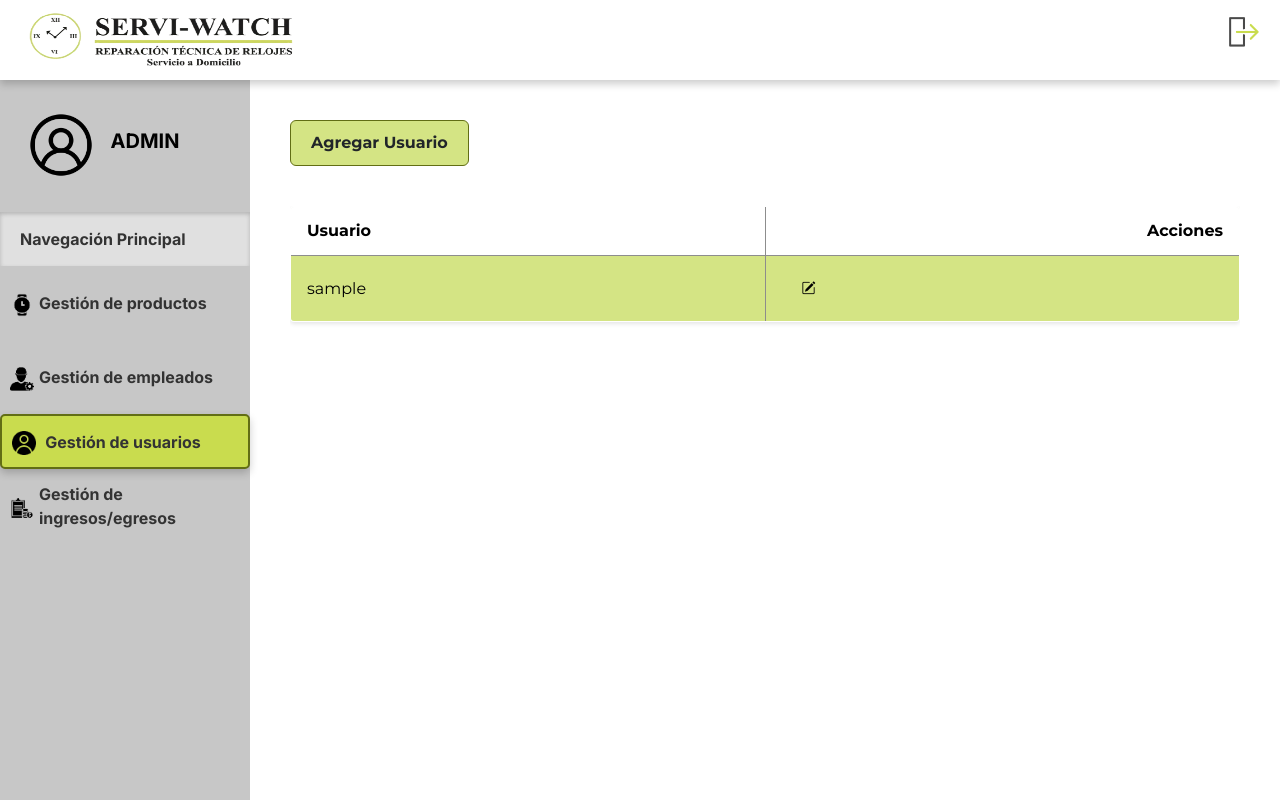
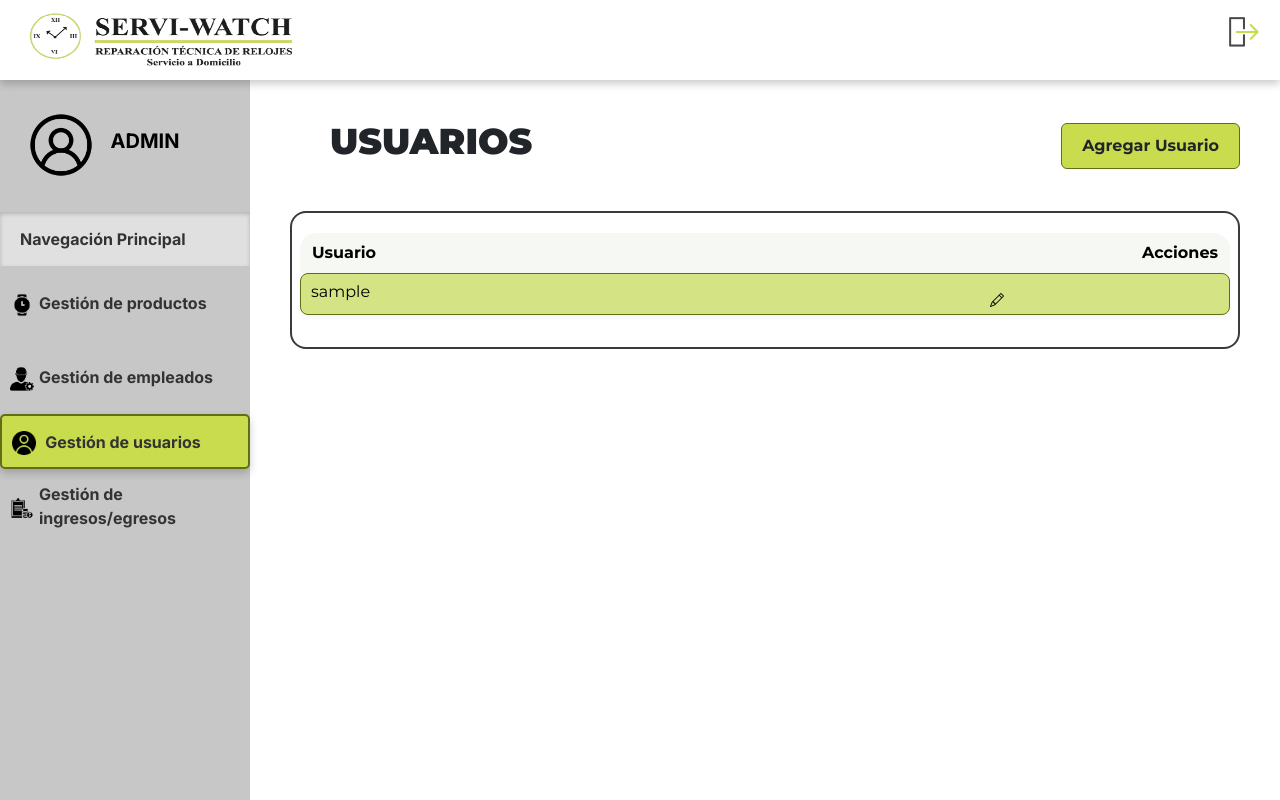
Before and after one commit to cordorat/Serviwatch, a Django app: page /usuarios/ in a window 1280 px wide. Run offline with Django 5.2, Linux system fonts and the light colour scheme; the visitor is signed in with stand-in values (Sample User, id 1); data comes from the database, SQL or seed files in the repository; some libraries are stand-ins or nearby versions.

Commit message:
Se acomodaron las tablas de cliente y usuario
* clone del proyecto

* Plantilla base para el dashboard

* Se comprobó que cambiara la base según el usuario que se encuentre activo

* acomode frontend de cliente

* Se modificó agregar cliente y se implementó bootstrap

* Finalizado la base.html y el agregar cliente

* botones

* comprobaciones

* cambios en la sidebar

* ventana emergente de cliente

* ventana emergente corregida

* acomodar reloj

* formulario de agregar usuario

* formulario de usuario

* agregar usuario completado con mensajes resaltados en rojo

* Creacion de HU de egreso en usuario

* creacion de HU de egreso terminada

* Merge Migrate

* mejora de pruebas de views de egreso

* Otra prueba de test en egreso

* Test de egreso mejorados

* Tests arreglados

* Merge migrations

---------

Co-authored-by: David Santiago Cordoba Perdomo <cordoba.david@correounivalle.edu.co>

* errores remarcan en rojo el input de formulario cliente

* tabla de usuarios (no terminada)

* se quedó un }

* migraciones

* se acomodaron los css

* test y service de usuario

* eliminar archivo db

* eliminar .coverage

* xd

* eliminar ahora sí .coverage

* borrar todo egresos

* eliminar egreso (completo)

* test de usuario mas completos

* Tests de usuario

* tablas

* comit para pasar

* ya quedo

* lapiz mejorado

* probando

* cambio en el test reparacion

---------

Co-authored-by: crisgit24 <cristian.camilo.franco@correounivalle.edu.co>
Co-authored-by: David Santiago Cordoba Perdomo <cordoba.david@correounivalle.edu.co>

```diff
--- a/core/static/css/formularios.css
+++ b/core/static/css/formularios.css
@@ -11,13 +11,24 @@
     max-width: 100%;
 }
 
-
 form {
   display: flex;
   flex-direction: column;
   gap: 10px;
   width: 100%;
-  max-width: 300px;
+  max-width: 400px;
+}
+
+.custom-form {
+  display: flex;
+  flex-direction: column;
+  gap: 10px;
+  width: 100%;
+  max-width: 400px;
+}
+
+.form-group input{
+  width: 100%;
 }
 
 .form-group input{
@@ -31,7 +42,7 @@ form {
   padding: 10px;
   border: 2px solid #626E15;
   border-radius: 4px;
-  width: 100%;
+  width: 70%;
   box-sizing: border-box;
 
 }
@@ -60,22 +71,6 @@ form {
   transition: none !important;
 
 }
-
-.btn-add {
-  background-color: #D4E484;
-  border: 1px solid #626E15;
-  align-self: right;
-  white-space: nowrap;
-  font-family: "Montserrat", sans-serif;
-}
-
-
-.btn-add:hover {
-  background-color: #D4E484;
-  border: 1px solid #626E15;
-  align-self: right;
-}
-
 
 .save {
   background-color: #D4E484;
@@ -147,126 +142,63 @@ h4{
   padding-left: 40px;
 }
 
-.custom-table {
-  border: 1px solid #8d8d8d;
-  border-radius: 4px;
-  overflow: hidden;
-  box-shadow: 0 2px 4px rgba(0, 0, 0, 0.1);
-  word-break: break-word;
-}
-
-.table-header {
-  background-color: #f6f8f3; /* tono claro verde/neutral */
-  color: #4a4a4a;
-  font-weight: 600;
-}
-
-.custom-table td {
-  vertical-align: middle;
-  padding: 12px 16px;
-  border-bottom: 1px solid #8e8c8c;
-  border-right: 1px solid #8e8c8c;
-  font-family: "Montserrat", sans-serif;
-  background-color: #D4E484;
-  white-space: normal;
-  overflow: hidden;
-  text-overflow: ellipsis;
-  word-wrap: break-word;
-  word-break: break-word;
-  min-width: 100px;
-}
-
-.custom-table th {
-  vertical-align: middle;
-  padding: 12px 16px;
-  font-family: "Montserrat", sans-serif;
-  border: 1px solid #8d8d8d;
-}
-
-.custom-table tbody tr:hover {
-  background-color: #f0f3e7; /* un verde claro sutil */
-}
-
-.btn-outline-primary {
-  border-color: #626E15;
-  color: #626E15;
-}
-
-.btn-outline-primary:hover {
-  background-color: #626E15;
-  color: white;
-}
-
-.btn-search {
-  height: 38px;
-  background-color: #C9DC4E;
-  border: 2px solid #626E15;
-}
-
-.btn-search:hover {
-  background-color: #C9DC4E;
-  border: 2px solid #626E15;
-}
-
-table {
-  width: 100%;
-  table-layout: fixed;
-}
-
-.table-container {
-  overflow-x: auto;
-  max-width: 100%;
-}
-
-.header-icons {
-  display: flex;
-  align-items: center;
-  gap: 1rem;
-  margin-bottom: 1rem;
-}
-
-.search-form {
-  flex: 1;
-  max-width: 400px;
-}
-
-.search-form .input-group {
-  height: 100%;
-  display: flex;
-}
-
-.search-form .form-control {
-  height: 100%;
-  border-right: none;
-  border: 2px solid #626E15;
-  font-family: "Montserrat", sans-serif;
-  font-weight: bold;
-}
-
-.search-form .btn-search {
-  height: 100%;
-  border-left: none;
-  background-color: white;
-  border: 2px solid #626E15;
-}
-
-div.error-message {
+.help-text {
+  color: #6c757d;
   font-size: 0.875rem;
-  color: #dc3545;
-  padding-left: 1rem;
   margin-top: 0.25rem;
   display: block;
 }
 
-.input-group .error-message span.text-danger {
+.form-error {
+  color: #dc3545;
+  font-size: 0.875rem;
+  margin-top: 0.25rem;
+  display: block;
   font-weight: bold;
+  width: 100%;
+  border-radius: 4px;
 }
 
-div.error-message span.text-danger {
-  font-size: 0.875rem;
-  color: #dc3545 !important;
-  display: block;
-  font-weight: bold;
+.form-group:has(.form-error) input {
+  border: 2px solid #dc3545;
+  background-color: #fff8f8;
+  border-radius: 4px;
+}
+
+.form-group:has(.form-error) .input-group-text {
+  border-color: #dc3545;
+  background-color: #fff8f8;
+}
+
+.form-group:has(.form-error) .input-group-text:first-child {
+  background-color: #D4E484;
+  border-top-left-radius: 4px;
+  border-bottom-left-radius: 4px;
+}
+
+.form-group:has(.form-error) .input-group-text:last-child {
+  background-color: #D4E484;
+  border-top-right-radius: 4px;
+  border-bottom-right-radius: 4px;
+}
+
+.toggle-password {
+  position: absolute;
+  right: 10px;
+  top: 50%;
+  transform: translateY(-50%);
+  cursor: pointer;
+  z-index: 10;
+}
+
+input.is-invalid {
+  border: 2px solid #dc3545 !important;
+  background-color: #fff8f8 !important;
+  border-radius: 4px !important;
+}
+
+input.form-control {
+  border-radius: 4px;
 }
 
 .help-text {
--- /dev/null
+++ b/core/static/css/paginacion.css
@@ -0,0 +1,20 @@
+.page-item .page-link {
+    border-radius: 5px;
+    margin: 2px;
+    border: 1px solid #626E15;
+}
+
+.page-item .page-link:hover {
+    background-color: #B2C94C;
+    border-color: #626E15;
+    color: #fff;
+}
+
+.page-item.active .page-link {
+    background-color: #B2C94C !important;
+    border-color: #626E15 !important;
+}
+
+.page-item .page-link:focus {
+    box-shadow: 0 0 0 0.25rem rgba(98, 110, 21, 0.25);
+}
--- /dev/null
+++ b/core/static/css/tabla.css
@@ -0,0 +1,196 @@
+/* Tabla base */
+.custom-table {
+    width: 100%;
+    border-collapse: separate;
+    border-spacing: 0 12px;
+    table-layout: fixed;
+    border: 2px solid #3b3b3b; /* Borde más oscuro */
+    border-radius: 16px;
+    padding: 8px;
+    overflow: hidden;
+    box-sizing: border-box;
+}
+
+.custom-table td,
+.custom-table th {
+    background-color: transparent;
+    padding: 8px 12px;
+    font-family: "Montserrat", sans-serif;
+    text-align: left;
+}
+
+/* Encabezado */
+.table-header {
+    background-color: #f6f8f3;
+    color: #4a4a4a;
+    font-weight: 600;
+    border-radius: 16px 16px 0 0;
+}
+
+.custom-table thead {
+    display: flex;
+    width: 100%;
+}
+
+.custom-table thead tr {
+    display: flex;
+    width: 100%;
+}
+
+.custom-table th {
+    vertical-align: middle;
+    font-family: "Montserrat", sans-serif;
+    border: none;
+    flex: 1;
+    text-align: left;
+    padding: 8px 12px;
+}
+
+/* Estilo de filas como tarjetas */
+.custom-table tbody {
+    display: block;
+    width: 100%;
+}
+
+.custom-table tbody tr {
+    display: flex;
+    width: 100%;
+    border: 1px solid #626E15;
+    border-radius: 8px;
+    background-color: #D4E484;
+    box-shadow: 0 2px 6px rgba(0, 0, 0, 0.05);
+    overflow: hidden;
+    height: 42px; /* Altura ligeramente mayor */
+    margin-bottom: 12px;
+    box-sizing: border-box;
+}
+
+.custom-table tbody tr:hover {
+    background-color: #C9DC4E;
+}
+
+.custom-table tbody tr td {
+    flex: 1;
+    background-color: transparent;
+    border: none;
+    padding: 6px 10px;
+    font-family: "Montserrat", sans-serif;
+    white-space: nowrap;
+    overflow: hidden;
+    text-overflow: ellipsis;
+}
+
+/* Inputs dentro de celdas */
+.custom-table td:has(input) {
+    background-color: #d4e484;
+    border-radius: 10px;
+    padding: 5px 10px;
+    justify-content: center;
+    align-items: center;
+    text-align: center;
+}
+
+/* Ícono de lápiz */
+.custom-table td a {
+    display: flex;
+    align-items: center;
+    justify-content: center;
+}
+
+/* Botón editar */
+.btn-outline-primary {
+    border-color: #626E15;
+    color: #626E15;
+}
+.btn-outline-primary:hover {
+    background-color: #626E15;
+    color: white;
+}
+
+/* Botón agregar */
+.btn-add {
+    background-color: #C9DC4E;
+    border: 1px solid #626E15;
+    justify-self: right;
+    white-space: nowrap;
+    font-family: "Montserrat", sans-serif;
+}
+
+.btn-add:hover {
+    background-color: #C9DC4E;
+    border: 1px solid #626E15;
+    align-self: right;
+}
+
+/* Contenedor de tabla */
+.table-container {
+    overflow-x: auto;
+    width: 100%;
+}
+
+/* Cabecera con íconos */
+.header-icons {
+    display: flex;
+    align-items: center;
+    justify-content: space-between;
+    gap: 1rem;
+    margin-bottom: 1rem;
+}
+
+/* Buscador */
+.search-form {
+    flex: 1;
+    max-width: 400px;
+}
+.search-form .input-group {
+    display: flex;
+}
+.buscar {
+    height: 50px;
+}
+.search-form .form-control {
+    height: 100%;
+    border-right: none;
+    border: 2px solid #626E15;
+    font-family: "Montserrat", sans-serif;
+    font-weight: bold;
+}
+.search-form .btn-search {
+    height: 100%;
+    border-left: none;
+    background-color: white;
+    border: 2px solid #626E15;
+}
+.btn-search {
+    height: 38px;
+    background-color: #C9DC4E;
+    border: 2px solid #626E15;
+}
+.btn-search:hover {
+    background-color: #C9DC4E;
+    border: 2px solid #626E15;
+}
+
+/* Errores */
+div.error-message {
+    font-size: 0.875rem;
+    color: #dc3545;
+    padding-left: 1rem;
+    margin-top: 0.25rem;
+    display: block;
+}
+.input-group .error-message span.text-danger {
+    font-weight: bold;
+}
+div.error-message span.text-danger {
+    font-size: 0.875rem;
+    color: #dc3545 !important;
+    display: block;
+    font-weight: bold;
+}
+
+/* Paginación */
+.pagination {
+    margin-top: 20px;
+    justify-content: center;
+}
--- a/core/templates/base.html
+++ b/core/templates/base.html
@@ -22,6 +22,8 @@
   <link rel="stylesheet" href="{% static 'css/ventana.css' %}">
   <link rel="stylesheet" href="{% static 'css/reparacion.css' %}">
   <link rel="stylesheet" href="{% static 'css/styles.css' %}">
+  <link rel="stylesheet" href="{% static 'css/paginacion.css' %}">
+  <link rel="stylesheet" href="{% static 'css/tabla.css' %}">
 </head>
 
 <body>
--- a/core/templates/usuario/usuario_list.html
+++ b/core/templates/usuario/usuario_list.html
@@ -6,6 +6,7 @@
 <div class="main-content">
   <!-- Botón Agregar reparación -->
   <div class="header-icons">
+    <h2 class="titulo">USUARIOS</h2>
     <a href="{% url 'usuario_create' %}" class="btn btn-add me-3s"> Agregar Usuario</a>
   </div>
 
@@ -26,7 +27,7 @@
           <td>{{ usuario.username }}</td>
           <td>
             <a href="" class="btn btn-sm btn-outline-primary" title="Editar usuario">
-              <i class="bi bi-pencil-square"></i>
+              <i class="bi bi-pencil"></i>
             </a>
           </td>
         </tr>
@@ -63,11 +64,13 @@
     {% if is_paginated %}
         <nav aria-label="Page navigation">
             <ul class="pagination">
-        {% if page_obj.has_previous %}
+
                 <li class="page-item">
-          <a class="page-link" href="?page={{ page_obj.previous_page_number }}">Anterior</a>
+                    <a class="page-link" href="{% if page_obj.has_previous %}?page={{ page_obj.previous_page_number }} {% endif %}">
+                        <span aria-hidden="true">&laquo;</span>
+                    </a>
                 </li>
-        {% endif %}
+
 
                 {% for num in page_obj.paginator.page_range %}
                 <li class="page-item {% if page_obj.number == num %}active{% endif %}">
@@ -75,11 +78,12 @@
                 </li>
                 {% endfor %}
 
-        {% if page_obj.has_next %}
                 <li class="page-item">
-          <a class="page-link" href="?page={{ page_obj.next_page_number }}">Siguiente</a>
+                    <a class="page-link" href="{% if page_obj.has_next %} ?page={{ page_obj.next_page_number }} {% endif %}" aria-label="Next">
+                        <span aria-hidden="true">&raquo;</span>
+                    </a>
                 </li>
-        {% endif %}
+
             </ul>
         </nav>
         {% endif %}
--- a/core/views/Usuario/usuario_view.py
+++ b/core/views/Usuario/usuario_view.py
@@ -6,12 +6,24 @@ from django.contrib.auth.decorators import login_required
 from django.views.decorators.http import require_http_methods
 from core.services.usuario_service import crear_usuario, get_all_usuarios
 from django.core.exceptions import ValidationError
+from django.core.paginator import Paginator
 
 @login_required
 @require_http_methods(["GET"])
 def usuario_list_view(request):
     usuarios = get_all_usuarios()
-    return render(request, "usuario/usuario_list.html",{"usuarios":usuarios})
+
+    paginator = Paginator(usuarios, 8)
+    page_number = request.GET.get('page')
+    page_obj = paginator.get_page(page_number)
+
+    context = {
+        'usuarios': page_obj,
+        'page_obj': page_obj,
+        'is_paginated': page_obj.has_other_pages(),
+    }
+
+    return render(request, "usuario/usuario_list.html",context)
 
 @login_required
 @require_http_methods(["GET", "POST"])
```
Also changed, not shown: core/templates/cliente/cliente_list.html (+9 -9 lines), core/templates/usuario/usuario_form.html (+15 -5 lines), core/tests/ReparacionTests/tests_reparacion.py (+1 -1 lines), core/views/Cliente/cliente_view.py (+13 -1 lines), core/forms/cliente_form.py (line endings or trailing spaces), core/static/images/reloj-pagina.png. Lines whose indentation alone changed are shown as unchanged.
